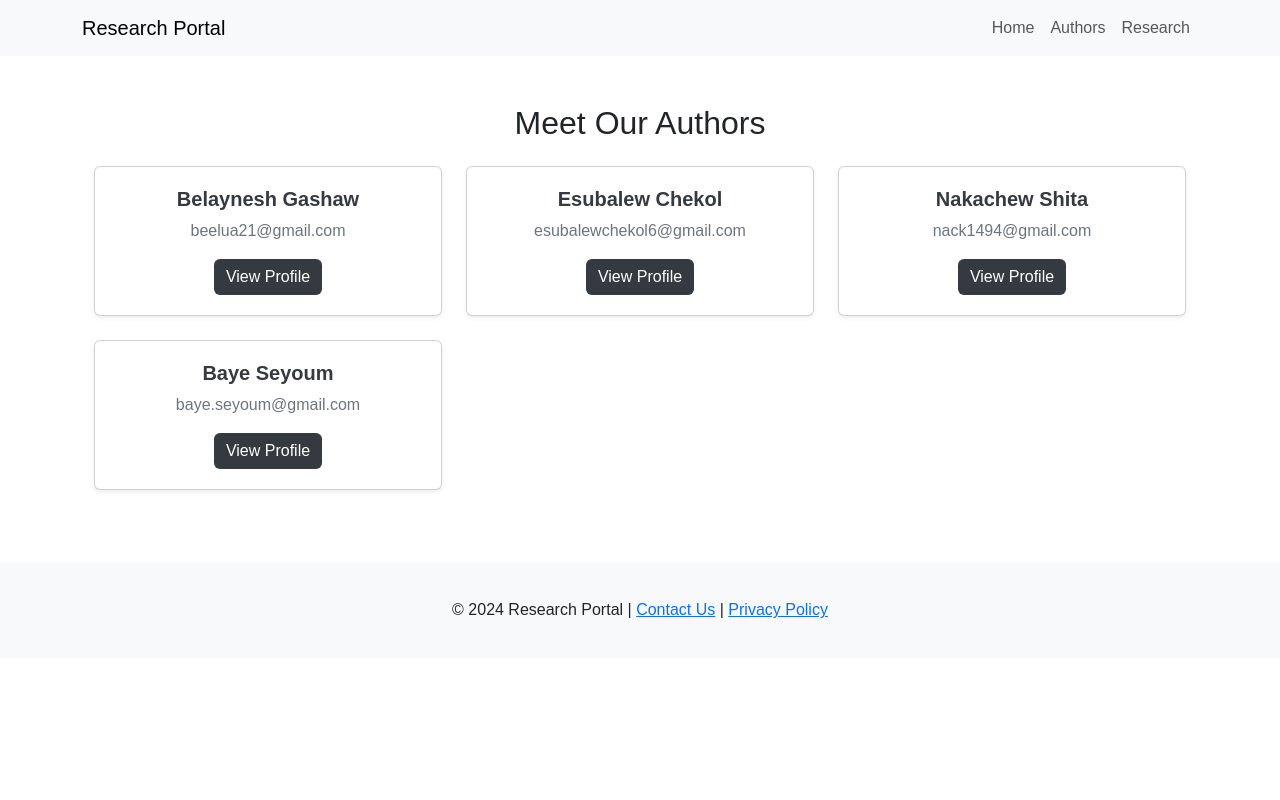
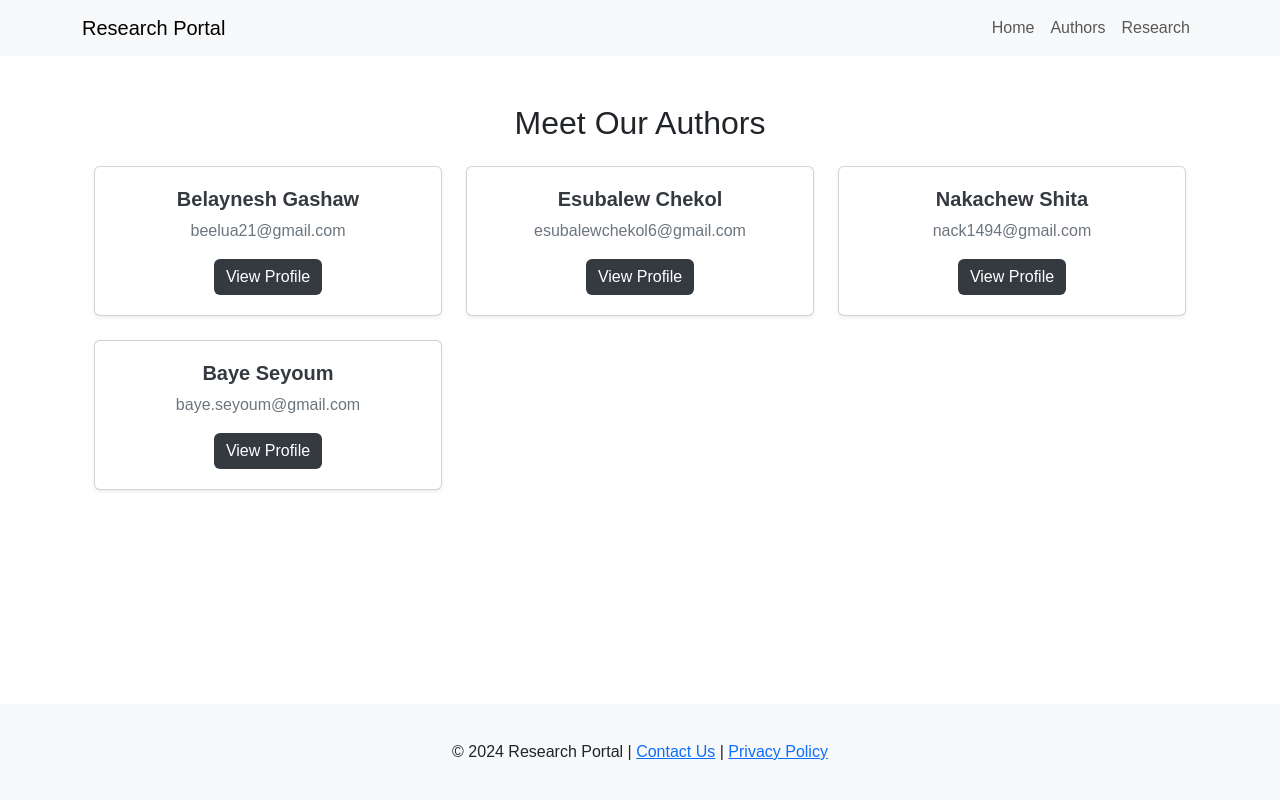
Before and after one commit to Esubaalew/rhub, a Django app: page /authors/ in a window 1280 px wide. Run offline with Django 5.2, Linux system fonts and the light colour scheme; data comes from the database, SQL or seed files in the repository; both versions use the stored data as it was after the commit.

Commit message:
footer style fix

```diff
--- a/portal/static/css/styles.css
+++ b/portal/static/css/styles.css
@@ -10,6 +10,26 @@ body {
 footer {
     background-color: #f8f9fa;
     padding: 20px 0;
+}
+
+/* Ensure body and html are full height */
+html, body {
+    height: 100%;
+}
+
+/* Container for page content to push footer down */
+main.container {
+    flex-grow: 1;
+}
+
+/* Footer should stay at the bottom */
+footer {
+    background-color: #f8f9fa;
+    padding: 20px 0;
+    position: relative;
+    bottom: 0;
+    width: 100%;
+    text-align: center;
 }
 
 
--- a/templates/base.html
+++ b/templates/base.html
@@ -8,7 +8,7 @@
     <link href="https://cdn.jsdelivr.net/npm/bootstrap@5.3.0/dist/css/bootstrap.min.css" rel="stylesheet">
     <link rel="stylesheet" href="{% static 'css/styles.css' %}">
 </head>
-<body>
+<body class="d-flex flex-column min-vh-100">
     <!-- Navbar -->
     <nav class="navbar navbar-expand-lg navbar-light bg-light">
         <div class="container">
@@ -39,7 +39,7 @@
     </main>
 
     <!-- Footer -->
-    <footer class="bg-light text-center text-lg-start mt-5">
+    <footer class="bg-light text-center text-lg-start mt-auto">
         <div class="text-center p-3">
             © 2024 Research Portal | <a href="#">Contact Us</a> | <a href="#">Privacy Policy</a>
         </div>
```
Also changed, not shown: db.sqlite3, 1 other file.
